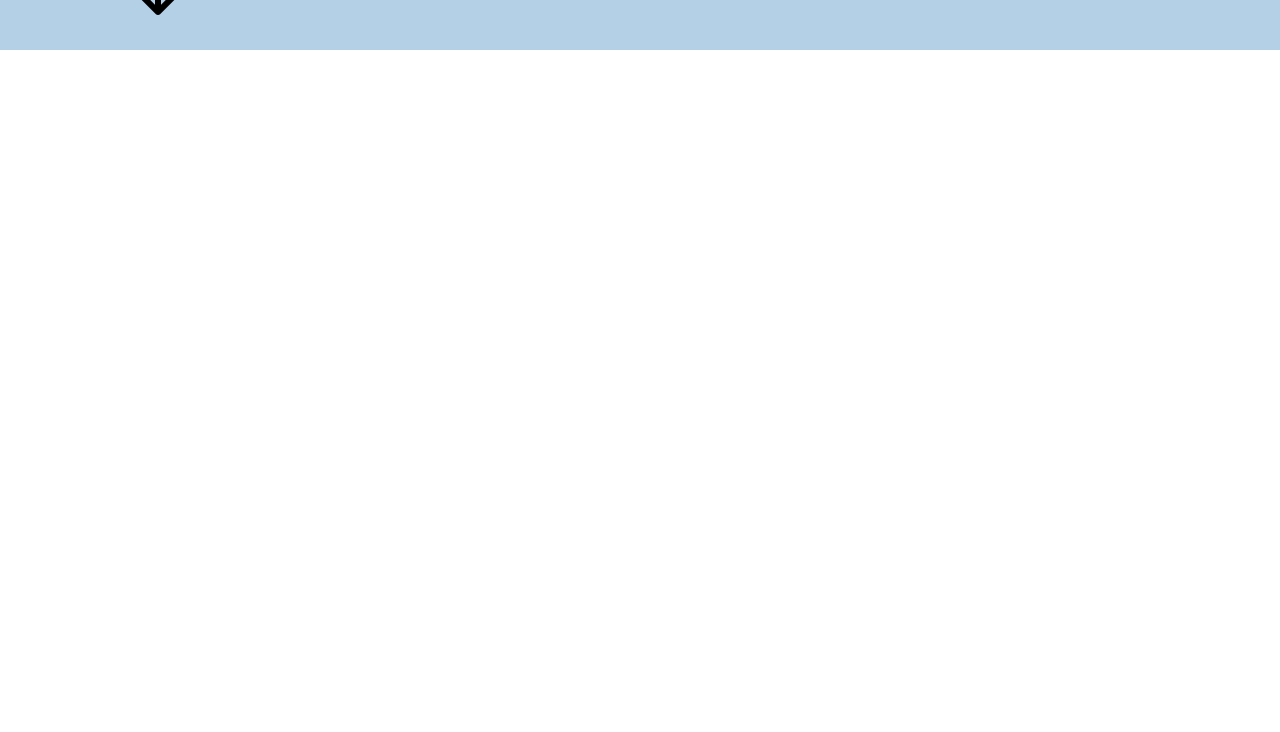
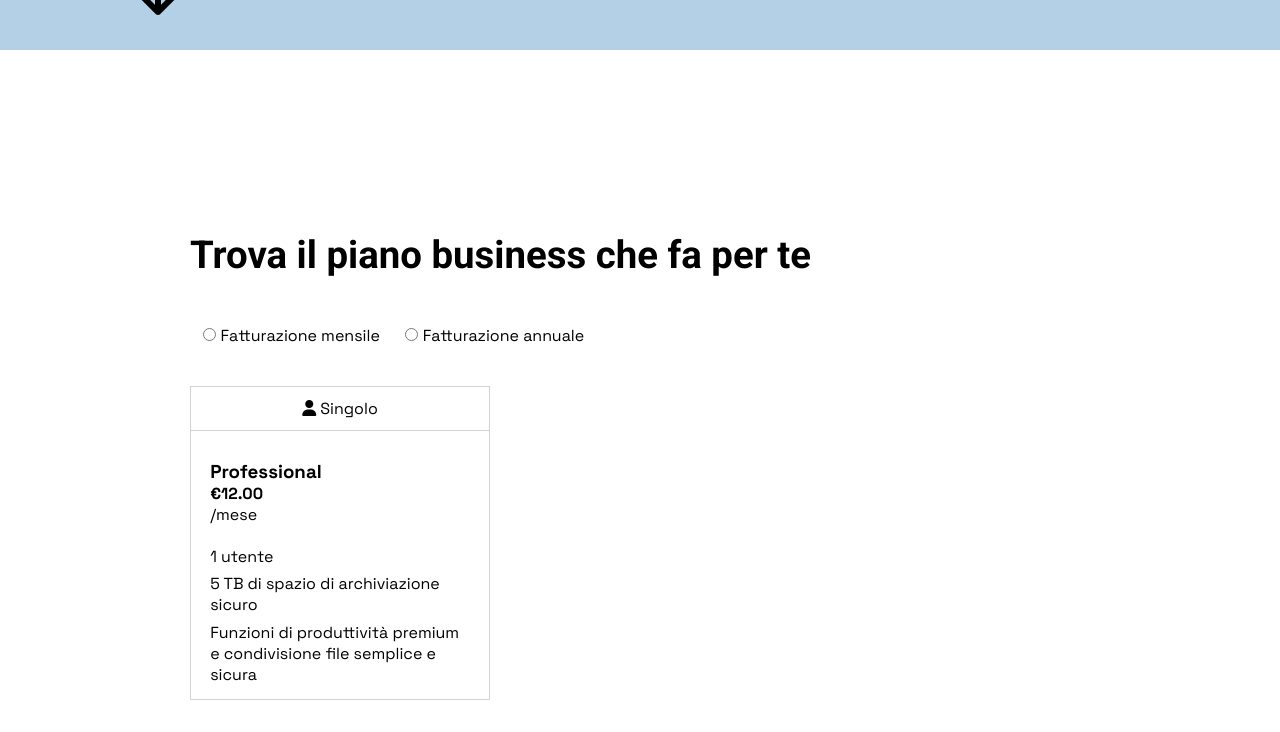
Before and after one commit to Michael-Bombini/htmlcss-dropbox, a plain HTML site: page index.html in a window 1280 px wide. Shown: the part 589-1321 px from the top of the page. Before the commit the page ends 800 px from the top, so only its background shows below. Drawn offline with Linux system fonts and the light colour scheme.

Commit message:
Card initial structure

```diff
--- a/css/style.css
+++ b/css/style.css
@@ -68,7 +68,7 @@ nav .nav-left ul li , nav .nav-right ul li {
 .jumbo {
     background: #B4D0E7;
     position: relative;
-    margin-bottom: 50px;
+    margin-bottom: 100px;
 
 }
 
@@ -109,3 +109,78 @@ nav .nav-left ul li , nav .nav-right ul li {
 .jumbo-content i {
     font-size: 3rem;
 }
+
+/* ----------------------------------------------- */
+
+
+/* Business plan section */
+
+.business-plan {
+    padding-top: 50px;
+}
+
+
+.container {
+    max-width: 900px;
+    margin: 0 auto;
+    padding : 2rem 0;
+}
+
+
+.business-plan h2 {
+    font-size: 2.4rem;
+    font-weight: bolder;
+    font-family: 'Roboto', sans-serif;
+    margin-bottom: 1.5rem;
+    padding-bottom: 1.5rem;
+
+}
+
+
+label {
+    padding: 0 0.5rem;
+}
+
+
+label input {
+    margin: 0 0.3rem;
+}
+
+
+.duration {
+    margin-bottom: 2.5rem;
+}
+
+
+.cards {
+    display: flex;
+    gap : 30px;
+}
+
+.card {
+    border: 1px solid lightgray;
+    flex-basis: calc(100% / 3);
+
+}
+
+
+.card .card-person {
+    border-bottom: 1px solid lightgray;
+    padding: 0.7rem 0;
+    text-align: center;
+}
+
+
+.card-info {
+    padding: 0.5rem 1.2rem;
+}
+
+
+.card-person , .card-type {
+    margin-bottom: 1.3rem;
+}
+
+
+.card-feature ul li {
+    padding-bottom: 0.4rem;
+}
--- a/index.html
+++ b/index.html
@@ -10,6 +10,7 @@
     <link rel="preconnect" href="https://fonts.gstatic.com" crossorigin>
     <link href="https://fonts.googleapis.com/css2?family=Space+Grotesk:wght@400;700&display=swap" rel="stylesheet">
     <link href="https://fonts.googleapis.com/css2?family=Montserrat:wght@900&display=swap" rel="stylesheet">
+    <link href="https://fonts.googleapis.com/css2?family=Roboto:wght@400;700;900&display=swap" rel="stylesheet">
     <link rel="stylesheet" href="https://cdnjs.cloudflare.com/ajax/libs/font-awesome/6.1.1/css/all.min.css">
 </head>
 <body>
@@ -36,8 +37,10 @@
         </div>
     </nav>
 
-    <!-- jumbo section -->
+    <!-- main section -->
     <main>
+
+        <!-- jumbo section -->
         <div class="jumbo">
             <div class="big-container">
                 <div class="jumbo-content">
@@ -61,6 +64,59 @@
             </div>
         </div>
 
+        <!-- business plan section -->
+        <section class="business-plan">
+            <div class="container">
+                <h2>Trova il piano business che fa per te</h2>
+                <div class="duration">
+                    <label for="mensile"><input type="radio" name="fatturazione" id="mensile">Fatturazione mensile</label>
+                    <label for="annuale"><input type="radio" name="fatturazione" id="annuale">Fatturazione annuale</label>
+                </div>
+                <!-- card setion -->
+                <div class="cards">
+                    <div class="card">
+
+                        <div class="card-person">
+                            <i class="fa-solid fa-user"></i>
+                            Singolo
+                        </div>
+
+                        <div class="card-info">
+                            <div class="card-type">
+                                <h3>Professional</h3>
+                                <h4>€12.00</h4>
+                                /mese
+                            </div>
+
+                            <div class="card-feature">
+                                <ul>
+                                    <li>1 utente</li>
+                                    <li>5 TB di spazio di archiviazione sicuro</li>
+                                    <li>Funzioni di produttività premium e condivisione file semplice e sicura</li>
+                                </ul>
+                            </div>
+
+
+
+
+
+
+
+                        </div>
+
+
+
+                    </div>
+
+                </div>
+
+
+
+
+            </div>
+        </section>
+
+
 
     </main>
 
```
